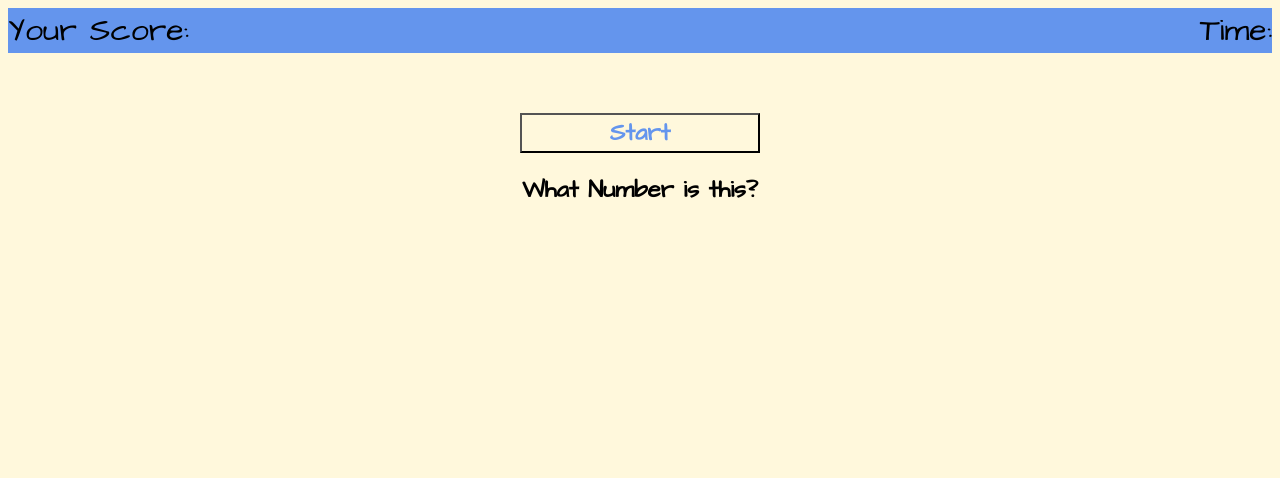
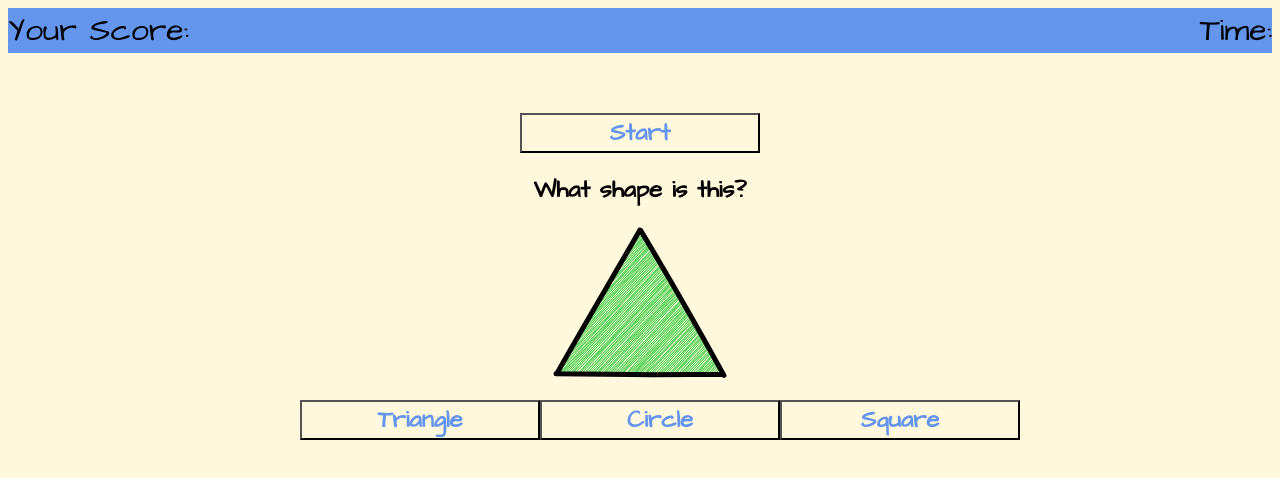
Before and after one commit to Reptartheman/Numbers-Letters-Shapes, a website built with Vite: page index.html in a window 1280 px wide. Built offline with nearby package versions, Linux system fonts and the light colour scheme.

Commit message:
get shapes working

```diff
--- a/assets/script.js
+++ b/assets/script.js
@@ -1,7 +1,7 @@
 const startButton = document.getElementById("startButton");
 const questionDiv = document.getElementById("questions");
-const characterDisplay = document.getElementById("characterDisplay");
-const answersDiv = document.getElementById("listanswers");
+const imageDisplay = document.getElementById("imageDisplay");
+const answersList = document.getElementById("answersList");
 const answerButtons = document.querySelectorAll("#answers");
 const filePath = './assets/images';
 let startIndex = 0;
@@ -28,53 +28,65 @@ const getRandomNumber = (min, max) => {
 };
 
 
-const randomNumber = getRandomNumber(0, 4);
+const randomNumber = getRandomNumber(1, 3);
 const randomNumberImg = getRandomizedItems(numbers);
 const randomShapeImg = getRandomizedItems(shapes);
 
 const arrayOfXs = Array.from({length: randomNumber}, () => theX);
 const randomXs = getRandomizedItems(arrayOfXs);
 
-
-const renderImageSource = (item) => {
-  const newButton = document.createElement("button");
-  const image = document.createElement("img");
-  image.src = item;
-  newButton.appendChild(image);
-  answersDiv.appendChild(newButton);
-};
-
-const quizQuestions = [
-  {
-    question: "How many X's do you see?",
-    characters: randomXs,
-    answers: '',
-    correctAnswer: 2,
-  },
-  {
-    question: "What Number is this?",
-    characters: randomNumberImg,
-    answers: '',
-    correctAnswer: 2,
-  },
+const quizData = [
   {
     question: "What shape is this?",
-    characters: randomShapeImg,
+    images: randomShapeImg,
     answers: ['Triangle', 'Circle', 'Square'],
-    correctAnswer: 2,
+    correctAnswer: function () {
+      for (let i = 0; i <= this.answers.length; i++) {
+        if (this.images.includes(this.answers[i])) {
+          return this.answers[i]
+        }
+      }
+      return null;
+    },
   },
 ];
 
-const questionsArray = quizQuestions.map(question => question.question);
-const charactersArray = quizQuestions.map(character => character.characters);
-const randomCharacter = getRandomizedItems(charactersArray);
-console.log(randomCharacter);
-function displayQuestions(array, index, item) {
-  questionDiv.textContent = array[index];
-  characterDisplay.textContent = renderImageSource(item);
-  answersDiv.innerHTML = "";
+console.log(randomShapeImg)
+
+
+
+const questionsArray = quizData.map(question => question.question);
+
+
+const displayImagesForQuestions = () => {
+  const newImage = document.createElement("img");
+  newImage.src = quizData[0].images;
+  imageDisplay.appendChild(newImage);
 }
 
 
+const displayAnswers = (array) => {
 
-displayQuestions(questionsArray, randomNumber, randomCharacter);
+  answersList.innerHTML = "";
+  array.forEach((answer) => {
+    const newButton = document.createElement("button");
+    newButton.textContent = answer;
+    answersList.appendChild(newButton);
+  });
+};
+
+function displayQuestions(array, index) {
+  questionDiv.textContent = array[index];
+
+}
+
+function startQuiz() {
+  displayQuestions(questionsArray, 0);
+  displayAnswers(quizData[0].answers);
+  displayImagesForQuestions();
+}
+
+
+const currentQuestion = quizData[0];
+console.log("Correct Answer:", currentQuestion.correctAnswer());
+startQuiz();
--- a/index.html
+++ b/index.html
@@ -16,9 +16,9 @@
 <section id="quiz">
     <button id="startButton">Start</button>
     <h1 id="questions"></h1>
-    <div id="characterDisplay"></div>
+    <div id="imageDisplay"></div>
     <div id="answers">
-        <ul id="listanswers">
+        <ul id="answersList">
 
         </ul>
     </div>
```
